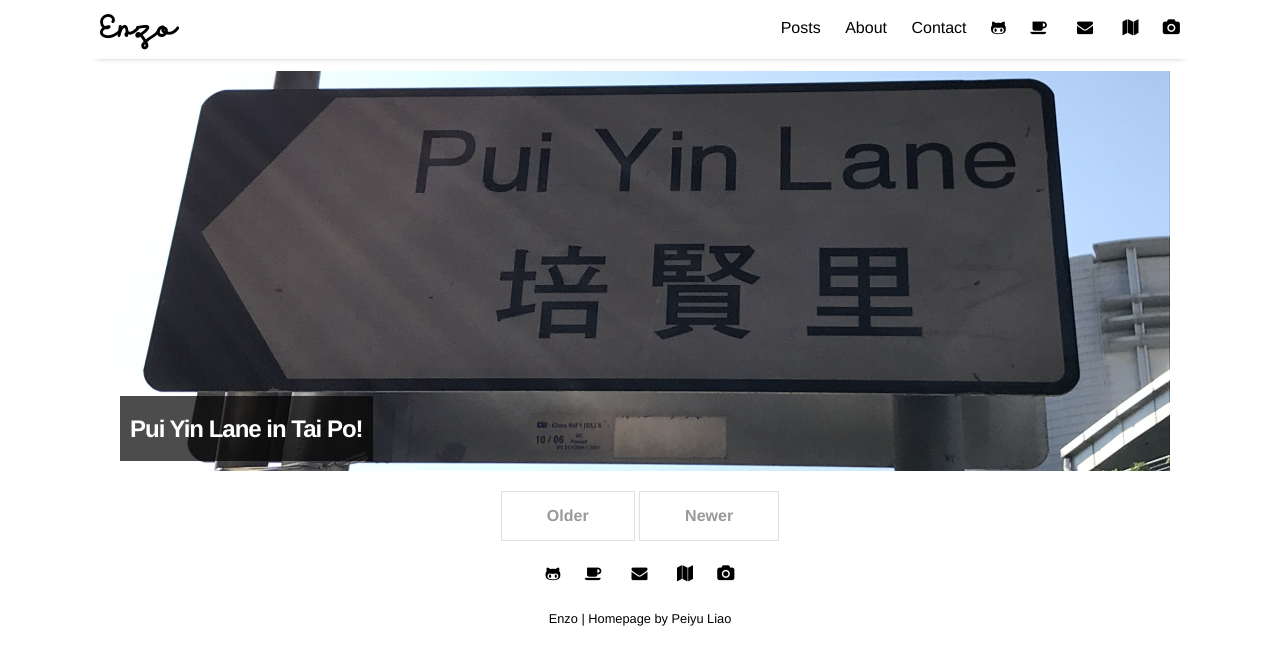
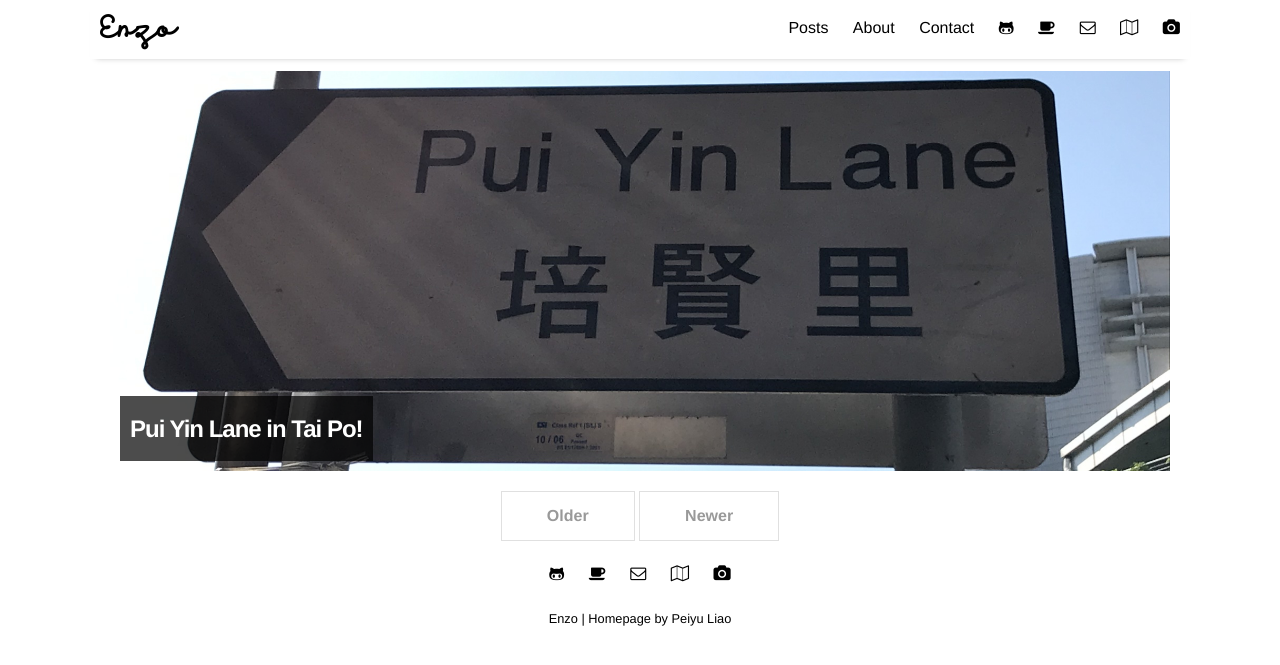
Before and after one commit to enzoleo/enzoleo.github.io, a Jekyll site: the page built from index.html, in a window 1280 px wide. Shown: the top 665 px of the page. Built offline with Jekyll 4.4.1, drawn with Linux system fonts in a browser that asks for light colours; nearby versions of some CDN libraries; the list of posts is cut into pages by our own code.

Commit message:
Update social icons from fontawesome

```diff
--- a/_data/settings.yml
+++ b/_data/settings.yml
@@ -15,8 +15,8 @@ menu:
 social:
 - {icon: 'github-alt', link: 'https://github.com/enzoleo'}
 - {icon: 'coffee', link: 'https://enzoleo.github.io'}
-- {icon: 'envelope', link: 'mailto:enzoliao95@gmail.com'}
-- {icon: 'map', link: 'https://www.google.com/maps/@22.6120106,114.0938314,12z'}
+- {icon: 'envelope-o', link: 'mailto:enzoliao95@gmail.com'}
+- {icon: 'map-o', link: 'https://www.google.com/maps/@22.6120106,114.0938314,12z'}
 - {icon: 'camera', link: 'https://instagram.com/enzoleo95'}
 
 # Customize site text
```
